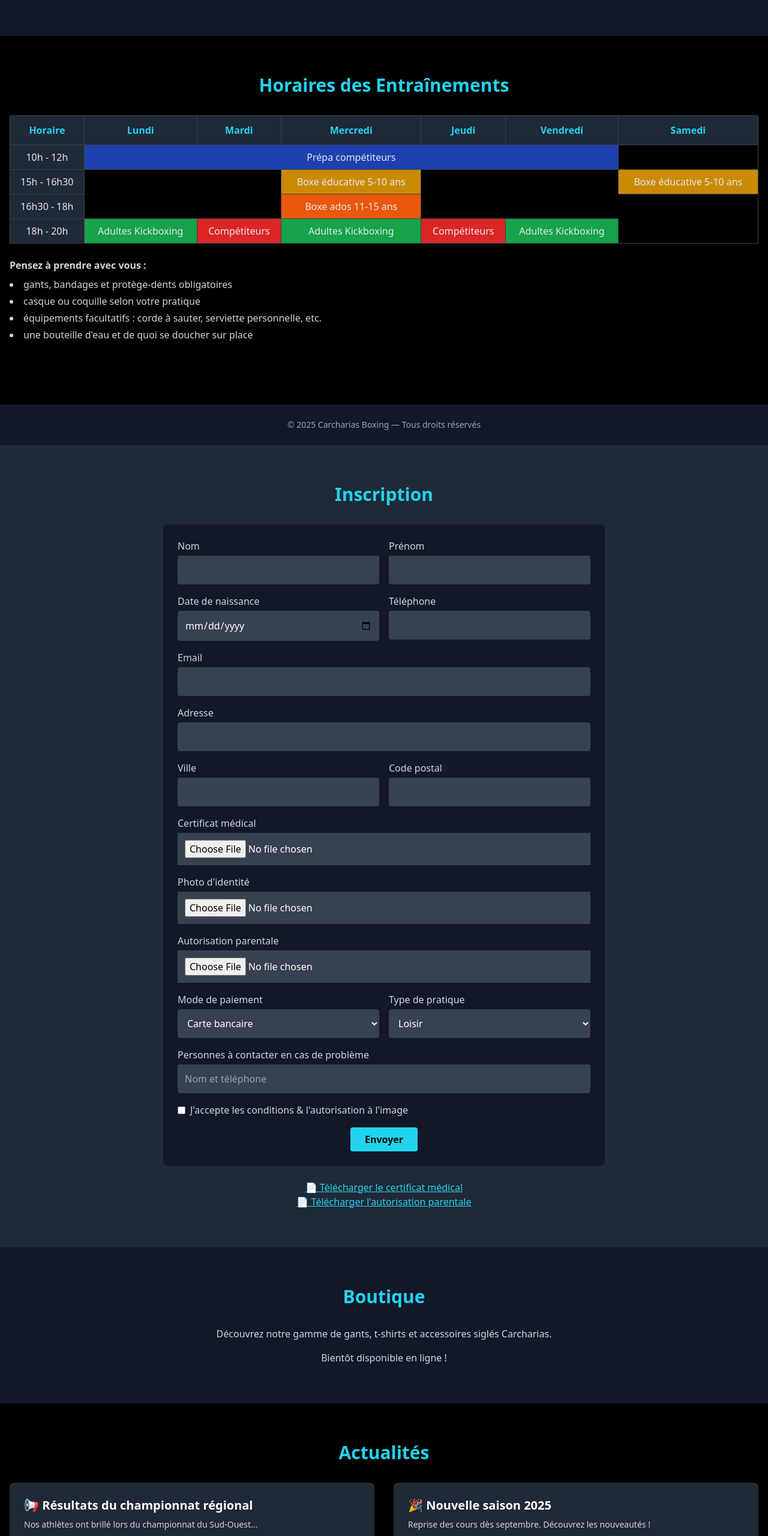
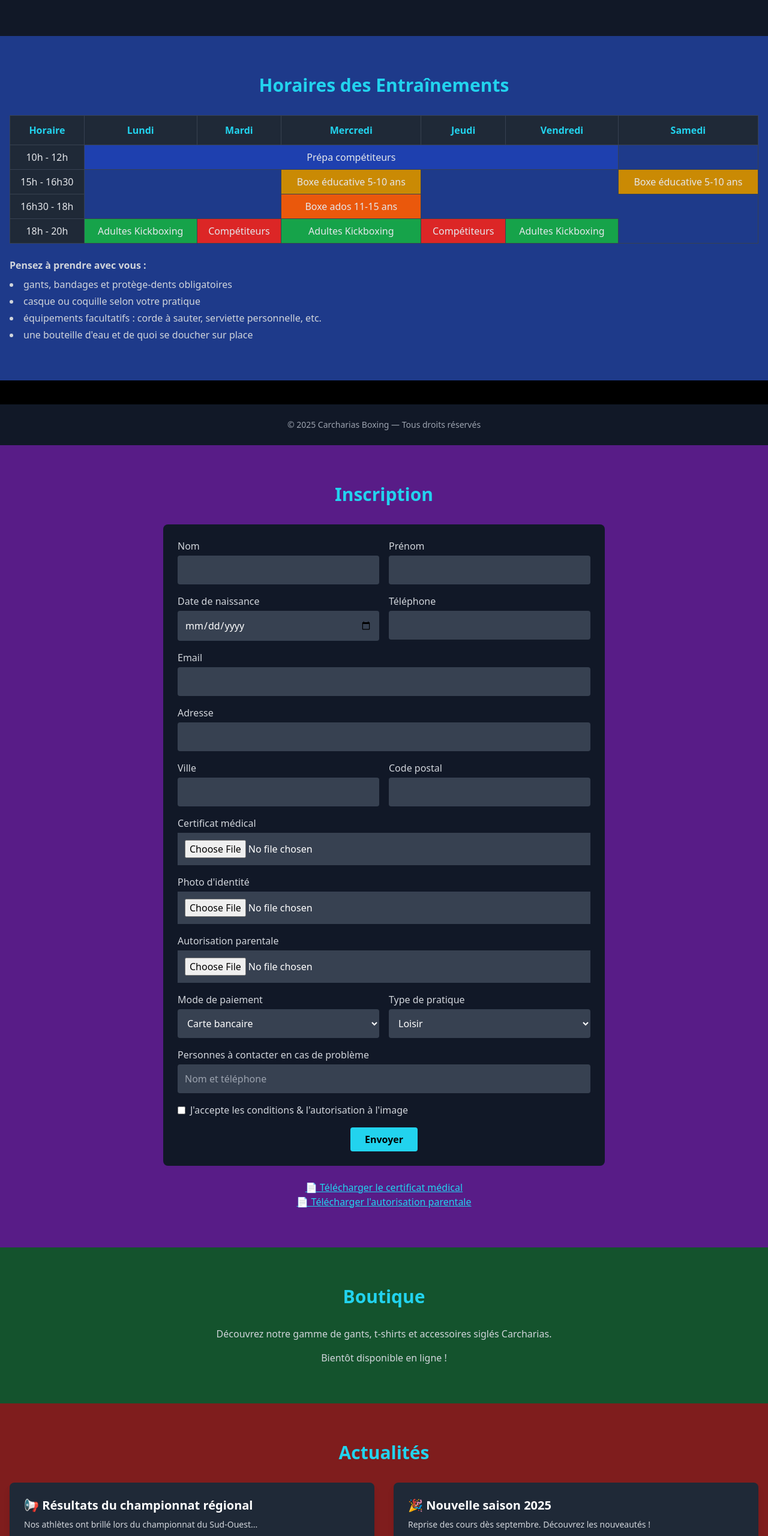
Before and after one commit to TeamCarchariasboxing/teamcarchariasboxing, a plain HTML site: page index.html in a window 1280 px wide. Shown: the part 2603-5163 px from the top of the page at 60% size. Drawn offline with nearby package versions, Linux system fonts and the light colour scheme.

Commit message:
Fix mobile menu visibility and style sections

```diff
--- a/index.html
+++ b/index.html
@@ -8,6 +8,9 @@
   <style>
   html {
     scroll-behavior: smooth;
+  }
+  body {
+    overflow-x: hidden;
   }
   #hero-slider {
     position: relative;
@@ -162,11 +165,11 @@
 </section>
 
 <!-- Horaires -->
-<section id="horaires" class="py-16 bg-black">
+<section id="horaires" class="py-16 bg-blue-900">
   <div class="container mx-auto px-4">
     <h2 class="text-3xl text-center text-cyan-400 font-bold mb-8">Horaires des Entraînements</h2>
-    <div class="overflow-x-auto">
-      <table class="min-w-full table-auto border-collapse border border-gray-700 text-center">
+    <div class="overflow-auto max-h-80">
+      <table class="min-w-max w-full table-auto border-collapse border border-gray-700 text-center">
         <thead class="bg-gray-800 text-cyan-400">
           <tr>
             <th class="p-3 border border-gray-700">Horaire</th>
@@ -231,7 +234,7 @@
 
 
 <!-- Inscriptions -->
-<section id="inscriptions" class="py-16 bg-gray-800">
+<section id="inscriptions" class="py-16 bg-purple-900">
   <div class="container mx-auto px-4 max-w-3xl">
     <h2 class="text-3xl text-center text-cyan-400 font-bold mb-8">Inscription</h2>
     <form class="bg-gray-900 p-6 rounded-lg space-y-4" enctype="multipart/form-data">
@@ -318,7 +321,7 @@
   </div>
 </section>
  <!-- Boutique -->
- <section id="boutique" class="py-16 bg-gray-900">
+ <section id="boutique" class="py-16 bg-green-900">
    <div class="container mx-auto px-4 text-center">
      <h2 class="text-3xl text-cyan-400 font-bold mb-8">Boutique</h2>
      <p class="text-gray-300 mb-4">Découvrez notre gamme de gants, t-shirts et accessoires siglés Carcharias.</p>
@@ -329,7 +332,7 @@
 
 
 <!-- Blog -->
-<section id="blog" class="py-16 bg-black">
+<section id="blog" class="py-16 bg-red-900">
   <div class="container mx-auto px-4">
     <h2 class="text-3xl text-center text-cyan-400 font-bold mb-8">Actualités</h2>
     <div class="grid md:grid-cols-2 gap-8">
@@ -346,7 +349,7 @@
 </section>
 
 <!-- Partenaires -->
-<section id="partenaires" class="py-16 bg-gray-800">
+<section id="partenaires" class="py-16 bg-yellow-900">
   <div class="container mx-auto px-4 text-center">
     <h2 class="text-3xl text-cyan-400 font-bold mb-6">Nos Partenaires</h2>
     <div class="flex justify-center flex-wrap gap-8">
@@ -358,13 +361,13 @@
 </section>
 
 <!-- Contact -->
-<section id="contact" class="py-16 bg-black">
+<section id="contact" class="py-16 bg-teal-900">
   <div class="container mx-auto px-4 text-center">
     <h2 class="text-3xl text-cyan-400 font-bold mb-6">Nous contacter</h2>
     <p class="text-gray-300 mb-2">📍 1 Rue Étienne Terrus, 66000 Perpignan</p>
     <p class="text-gray-300 mb-2">📞 06.11.52.40.21</p>
     <p class="text-gray-300 mb-4">✉️ <a href="mailto:teamcarchariasboxing@live.fr" class="underline">teamcarchariasboxing@live.fr</a></p>
-    <iframe class="mx-auto rounded-lg" width="600" height="300" style="border:0" loading="lazy" allowfullscreen
+    <iframe class="mx-auto rounded-lg w-full h-72" style="border:0" loading="lazy" allowfullscreen
       src="https://www.google.com/maps/embed?pb=!1m18!1m12!1m3!1d2887.840220634888!2d2.894!3d42.698!2m3!1f0!2f0!3f0!3m2!1i1024!2i768!4f13.1!3m3!1m2!1s0x12baacc0de1f0b2b%3A0x20c4275e6d3be709!2s1%20Rue%20Terrus%2C%2066000%20Perpignan%2C%20France!5e0!3m2!1sfr!2sfr!4v1621524136431!5m2!1sfr!2sfr">
     </iframe>
     <div class="max-w-md mx-auto mt-8 text-left">
```
